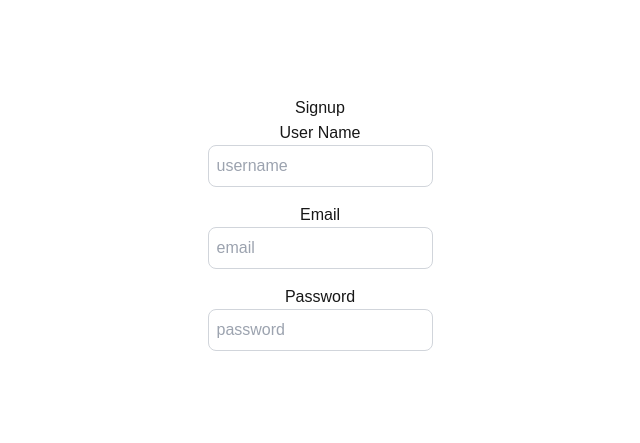
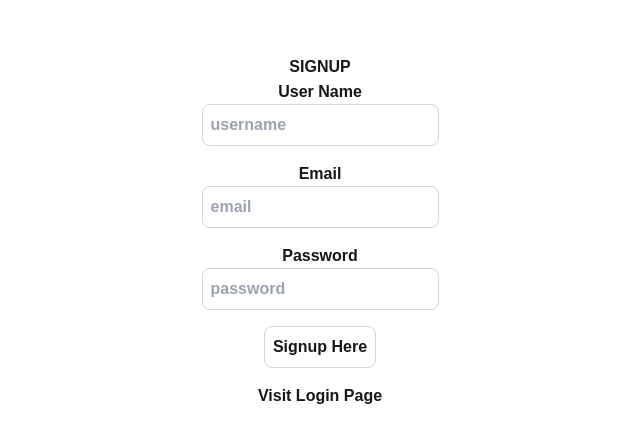
Before and after one commit to afadnan/AuthenticationSystem, a Next.js app in the folder authenticationsystem/: page /signup in a window 1280 px wide. Shown: the part 169-612 px from the top of the page, without its empty margins (320-960 px from the left). Built offline with nearby package versions, Linux system fonts and the light colour scheme.

Commit message:
Button Signup UI

```diff
--- a/authenticationsystem/src/app/signup/page.tsx
+++ b/authenticationsystem/src/app/signup/page.tsx
@@ -16,8 +16,8 @@ export default function SignupPage() {
 
     }
     return (
-        <div className="flex flex-col items-center justify-center min-h-screen py-2">
-        <h1>Signup</h1>
+        <div className="flex flex-col items-center justify-center min-h-screen py-2 font-bold">
+        <h1>SIGNUP</h1>
         <hr />
         <label htmlFor="username" >User Name</label>
         <input className="p-2 border border-gray-300 rounded-lg mb-4 focus:outline-none focus:border-gray-600"
@@ -43,6 +43,10 @@ export default function SignupPage() {
             onChange={(e) => setUser({...user,password:e.target.value})}
             placeholder="password"
         />
+        <button onClick={onSignup}
+        className="p-2 border border-gray-300 rounded-lg mb-4 focus:outine-none focus:border-gray-600
+        " >Signup Here</button>
+        <Link href="/login">Visit Login Page</Link>
         </div>
 
     )
```
